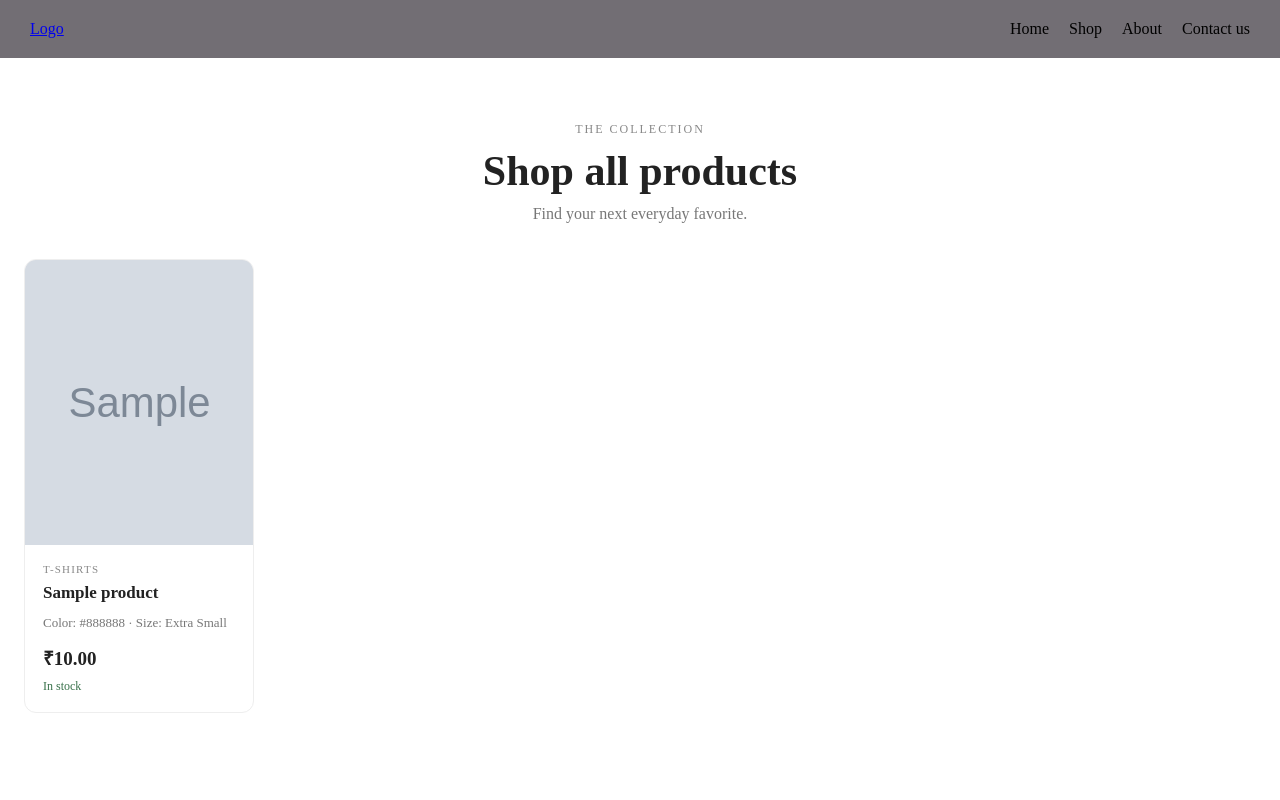
After one commit to Navaneeth-korom/clothing-brand-ecommerce, a Django app: page /products/ in a window 1280 px wide. The commit adds this page. Run offline with Django 5.2, Linux system fonts and the light colour scheme; tables that the repository leaves empty hold one stand-in row (values such as "Sample post"); grey boxes marked "Sample" are stand-in pictures.

Commit message:
Create frontend for productslist view.

```diff
--- /dev/null
+++ b/products/templates/products/products.html
@@ -0,0 +1,45 @@
+{% extends "base.html" %}
+
+{% block content %}
+<main class="products-page">
+    <header class="products-header">
+        <p class="products-eyebrow">The collection</p>
+        <h1>Shop all products</h1>
+        <p>Find your next everyday favorite.</p>
+    </header>
+
+    {% if products %}
+    <section class="product-grid" aria-label="Products">
+        {% for product in products %}
+        <article class="product-card">
+            <div class="product-image">
+                {% if product.image %}
+                <img src="{{ product.image.url }}" alt="{{ product.name }}">
+                {% else %}
+                <div class="product-image-placeholder" aria-label="No image available">
+                    <span>{{ product.get_category_display }}</span>
+                </div>
+                {% endif %}
+            </div>
+
+            <div class="product-info">
+                <p class="product-category">{{ product.get_category_display }}</p>
+                <h2 class="product-name">{{ product.name }}</h2>
+                <p class="product-variant">Color: {{ product.color }} <span aria-hidden="true">·</span> Size: {{ product.get_size_display }}</p>
+                <div class="product-price">
+                    <span class="current-price">₹{{ product.price }}</span>
+                </div>
+                {% if product.stock > 0 %}
+                <p class="product-availability">In stock</p>
+                {% else %}
+                <p class="product-availability product-availability--out">Out of stock</p>
+                {% endif %}
+            </div>
+        </article>
+        {% endfor %}
+    </section>
+    {% else %}
+    <p class="products-empty">There are no products to show right now. Please check back soon.</p>
+    {% endif %}
+</main>
+{% endblock %}
--- a/products/views.py
+++ b/products/views.py
@@ -7,3 +7,6 @@ class ProductListView(ListView):
     model = Product
     template_name = "products/products.html"
     context_object_name = "products"
+
+    def get_queryset(self):
+        return Product.objects.filter(is_active=True)
--- a/static/css/style.css
+++ b/static/css/style.css
@@ -71,3 +71,182 @@ nav ul{
     margin-bottom: 10px;
     background-color: #e6bd5f;
 }
+
+
+/* Products */
+
+.product-grid{
+    display: grid;
+    grid-template-columns: repeat(auto-fill, minmax(min(100%, 230px), 1fr));
+    gap: 28px 20px;
+}
+
+.products-page {
+    width: min(100% - 48px, 1280px);
+    margin: 0 auto;
+    padding: 64px 0 80px;
+}
+
+.products-header {
+    margin-bottom: 36px;
+    text-align: center;
+}
+
+.products-eyebrow {
+    margin-bottom: 10px;
+    color: #888;
+    font-size: 12px;
+    letter-spacing: 2px;
+    text-transform: uppercase;
+}
+
+.products-header h1 {
+    margin-bottom: 10px;
+    color: #222;
+    font-size: clamp(30px, 5vw, 42px);
+}
+
+.products-header > p:last-child {
+    color: #777;
+}
+
+.product-card {
+    width: 100%;
+    background: #fff;
+    border-radius: 12px;
+    overflow: hidden;
+    border: 1px solid #eee;
+    transition: transform 0.3s ease,
+                box-shadow 0.3s ease;
+}
+
+.product-card:hover {
+    transform: translateY(-6px);
+    box-shadow: 0 12px 30px rgba(0, 0, 0, 0.10);
+}
+
+.product-image {
+    position: relative;
+    overflow: hidden;
+    background: #f5f3ef;
+    aspect-ratio: 4 / 5;
+}
+
+.product-image img {
+    width: 100%;
+    height: 100%;
+    object-fit: cover;
+    display: block;
+    transition: transform 0.4s ease;
+}
+
+.product-image-placeholder {
+    display: grid;
+    width: 100%;
+    height: 100%;
+    place-items: center;
+    color: #888;
+    font-size: 13px;
+    letter-spacing: 1px;
+    text-transform: uppercase;
+}
+
+.product-card:hover .product-image img {
+    transform: scale(1.05);
+}
+
+.product-badge {
+    position: absolute;
+    top: 12px;
+    left: 12px;
+    z-index: 1;
+    background: #222;
+    color: white;
+    padding: 5px 10px;
+    font-size: 11px;
+    letter-spacing: 1px;
+    border-radius: 4px;
+}
+
+.product-info {
+    padding: 18px;
+}
+
+.product-category {
+    color: #888;
+    font-size: 11px;
+    text-transform: uppercase;
+    letter-spacing: 1.2px;
+    margin-bottom: 8px;
+}
+
+.product-name {
+    font-size: 17px;
+    font-weight: 600;
+    color: #222;
+    margin: 0 0 12px;
+}
+
+.product-variant {
+    margin-bottom: 14px;
+    color: #777;
+    font-size: 13px;
+}
+
+.product-price {
+    display: flex;
+    align-items: center;
+    gap: 10px;
+    margin-bottom: 8px;
+}
+
+.current-price {
+    font-size: 19px;
+    font-weight: 700;
+    color: #222;
+}
+
+.product-availability {
+    color: #39724b;
+    font-size: 12px;
+}
+
+.product-availability--out {
+    color: #a34a42;
+}
+
+.products-empty {
+    padding: 48px 20px;
+    border: 1px solid #eee;
+    border-radius: 12px;
+    color: #777;
+    text-align: center;
+}
+
+.old-price {
+    color: #999;
+    font-size: 14px;
+    text-decoration: line-through;
+}
+
+.add-to-cart {
+    display: block;
+    width: 100%;
+    padding: 12px;
+    text-align: center;
+    text-decoration: none;
+    background: #222;
+    color: #fff;
+    border: 1px solid #222;
+    border-radius: 6px;
+    font-size: 13px;
+    font-weight: 600;
+    text-transform: uppercase;
+    letter-spacing: 1px;
+    transition: background 0.2s ease;
+}
+
+.add-to-cart:hover {
+    background: #444;
+    color: #fff;
+}
--- a/templates/base.html
+++ b/templates/base.html
@@ -1,9 +1,9 @@
+{% load static %}
 <!DOCTYPE html>
 <html lang="en">
 <head>
     <meta charset="UTF-8">
     <meta name="viewport" content="width=device-width, initial-scale=1.0">
-    {% load static %}
     <link rel="stylesheet" href="{% static 'css/style.css' %}">
     <title>{% block title %} FASHION STORE{% endblock %}</title>
 </head>
--- a/templates/home.html
+++ b/templates/home.html
@@ -13,7 +13,7 @@
         </span>
         <div class="auth-links">
             <div>
-                <a  class="explore" href="">Explore</a>
+                <a  class="explore" href="{% url 'products' %}">Explore</a>
             </div>
             <a class="register" href="">Register</a>
             <a class="login" href="">Login</a>
--- a/templates/navbar.html
+++ b/templates/navbar.html
@@ -5,8 +5,8 @@
             <span>Logo</span>
         </a>
         <ul>
-            <li><a class="nav-link" href="#">Home</a></li>
-            <li><a class="nav-link" href="#">Shop</a></li>
+            <li><a class="nav-link" href="{% url 'home' %}">Home</a></li>
+            <li><a class="nav-link" href="{% url 'products' %}">Shop</a></li>
             <li><a class="nav-link" href="#">About</a></li>
             <li><a class="nav-link" href="#">Contact us</a></li>
         </ul>
```
